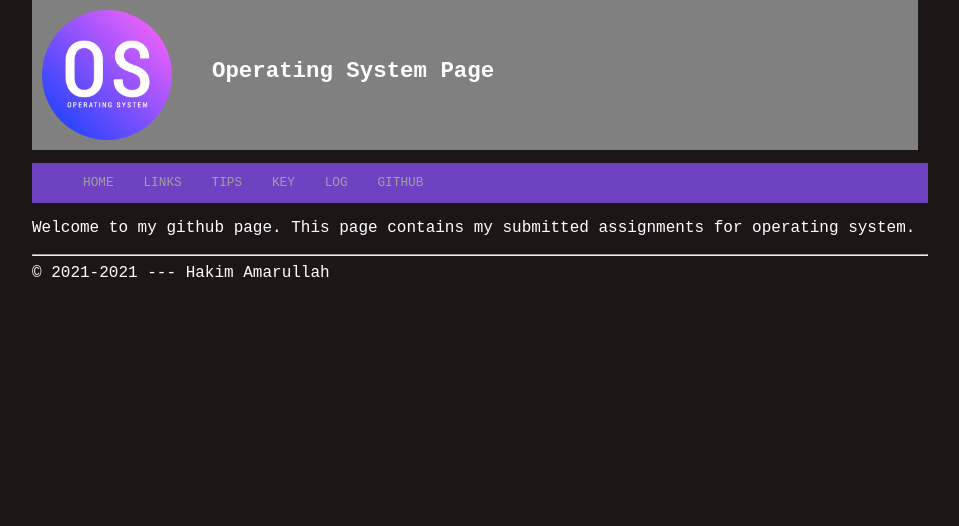
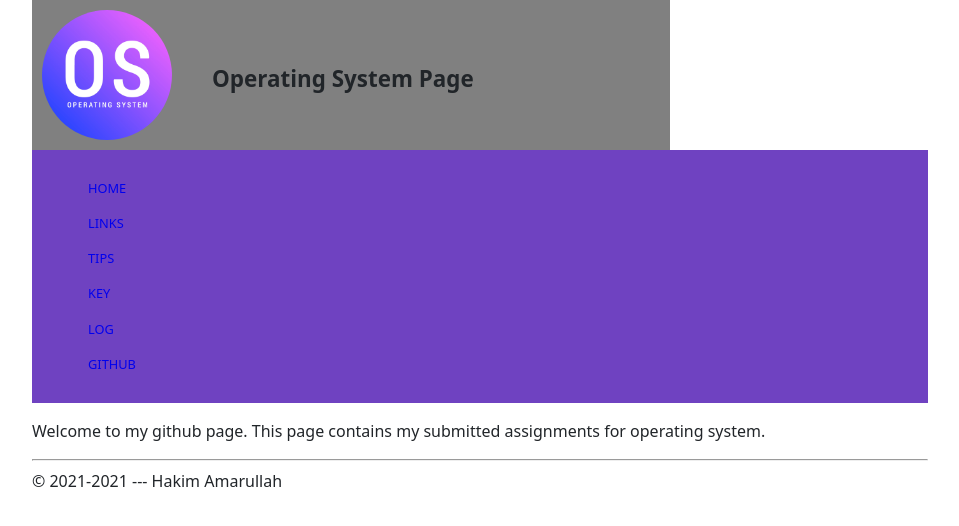
Before and after one commit to hakimamarullah/os212, a Jekyll site: the page built from index.md, in a window 1280 px wide. Shown: the top 526 px of the page, without its empty margins (160-1119 px from the left). Built offline with Jekyll 4.4.1, drawn with Linux system fonts in a browser that asks for light colours.

Commit message:
update styling

```diff
--- a/_layouts/layout.html
+++ b/_layouts/layout.html
@@ -2,7 +2,7 @@
 <html lang="en">
 {% include head.html %}
 
-<body class="plainclass">
+<body>
     <div class="container">
         <header>
             <div class="row">
--- a/assets/css/style.css
+++ b/assets/css/style.css
@@ -19,72 +19,40 @@ body {
 
 /* See https://www.w3schools.com/colors/colors_hsl.asp              */
 /* See https://www.quackit.com/css/color/charts/hsl_color_chart.cfm */
-.plainclass{
-  color:            hsl(0, 100%, 100%);
-  background-color: hsl(0, 10%, 10%);
-  line-height:      120%;
-  font-family:      monospace,courier;
+.container {
+    max-width: 70%;
+    margin: 0 auto;
+    font-size: 1em;
+    text-align: justify;
 }
 
-.plainclass li {
-  line-height:      140%;
-}
-
-.plainclass h1 {
-  color:            hsl(100, 50%, 50%);
-}
-
-.plainclass h2 {
-  color:            hsl(100, 50%, 50%);
-}
-
-.plainclass h3 {
-  color:            hsl(100, 50%, 50%);
-}
-
-.container {
-  max-width:    70%;
-  margin:       0 auto;
-  font-size:    1em;
-  text-align:   justify;
-}
-
-.container a {
-  color: #a0a0a0;
-}
-
-.container a:hover {
-  color: #f0f0f0;
-}
-
-.row {
-}
+.row {}
 
 .column {
-  float:            left;
-  display:          inline-block;
-  background:       #808080;
-  height:           130px;
-  width:            100%;
-  padding-top:      10px;
-  padding-bottom:   10px;
-  padding-left:     10px;
-  padding-right:    10px;
-  text-align:       left;
+    float: left;
+    display: inline-block;
+    background: #808080;
+    height: 130px;
+    width: 100%;
+    padding-top: 10px;
+    padding-bottom: 10px;
+    padding-left: 10px;
+    padding-right: 10px;
+    text-align: left;
 }
 
 .left {
-  width:            130px;
+    width: 130px;
 }
 
 .right {
-  height:           105px;
-  width:            calc(100% - 200px);
-  padding-top:      40px;
-  padding-bottom:   5px;
-  padding-left:     30px;
-  font-size:        1.4em;
-  font-weight:      bold;
+    height: 105px;
+    width: 50%;
+    padding-top: 40px;
+    padding-bottom: 5px;
+    padding-left: 30px;
+    font-size: 1.4em;
+    font-weight: bold;
 }
 
 .row:after {
@@ -94,35 +62,54 @@ body {
 }
 
 .navbar {
-  font-size:        0.8em;
-  border-width:     0px;
-  margin:           0px;
+    font-size: 0.8em;
+    border-width: 0px;
+    margin: 0px;
     background-color: #6f42c1;
+    position: relative;
+    display: flex;
+    flex-wrap: wrap;
+    align-items: center;
+    justify-content: space-between;
+    padding-top: .5rem;
+    padding-bottom: .5rem;
 }
 
 .navbar ul li {
-  display:          inline-block;
-  padding:          11px;
+    display: block;
+    padding: .5rem 1rem;
+    color: #0d6efd;
 }
 
 .navbar ul li a {
-  text-decoration:  none;
+    text-decoration: none;
 }
 
 .navbar ul li a:hover {
-  background-color: hsla(255,   100%,   50%, 1);
-  font-size:        1.15em;
-  font-weight:      bold;
-  padding:          2px;
+    background-color: hsla(255, 100%, 50%, 1);
+    font-size: 1.15em;
+    font-weight: bold;
+    padding: 2px;
 }
 
 
+:root {
+    --bs-font-sans-serif: system-ui, -apple-system, "Segoe UI", Roboto, "Helvetica Neue", Arial, "Noto Sans", "Liberation Sans", sans-serif, "Apple Color Emoji", "Segoe UI Emoji", "Segoe UI Symbol", "Noto Color Emoji";
+    --bs-font-monospace: SFMono-Regular, Menlo, Monaco, Consolas, "Liberation Mono", "Courier New", monospace;
+    --bs-gradient: linear-gradient(180deg, rgba(255, 255, 255, 0.15), rgba(255, 255, 255, 0));
+    --bs-body-font-family: var(--bs-font-sans-serif);
+    --bs-body-font-size: 1rem;
+    --bs-body-font-weight: 400;
+    --bs-body-line-height: 1.5;
+    --bs-body-color: #212529;
+}
 
 @media screen and (max-width:768px) {
     ul {
         margin: 0;
         padding: 0;
     }
+
     #navbar ul li {
         display: block;
         width: 100%;
@@ -130,17 +117,21 @@ body {
         margin: 0;
         text-align: center;
     }
+
     #navbar ul li a {
         margin: 0;
         padding: 0;
     }
+
     #menu {
         display: none;
     }
+
     #maincontent {
         width: 100%;
         padding: 0;
     }
+
     h1 {
         font-size: 1em;
     }
```
Also changed, not shown: assets/images/default.jpg. Lines whose indentation alone changed are shown as unchanged.
